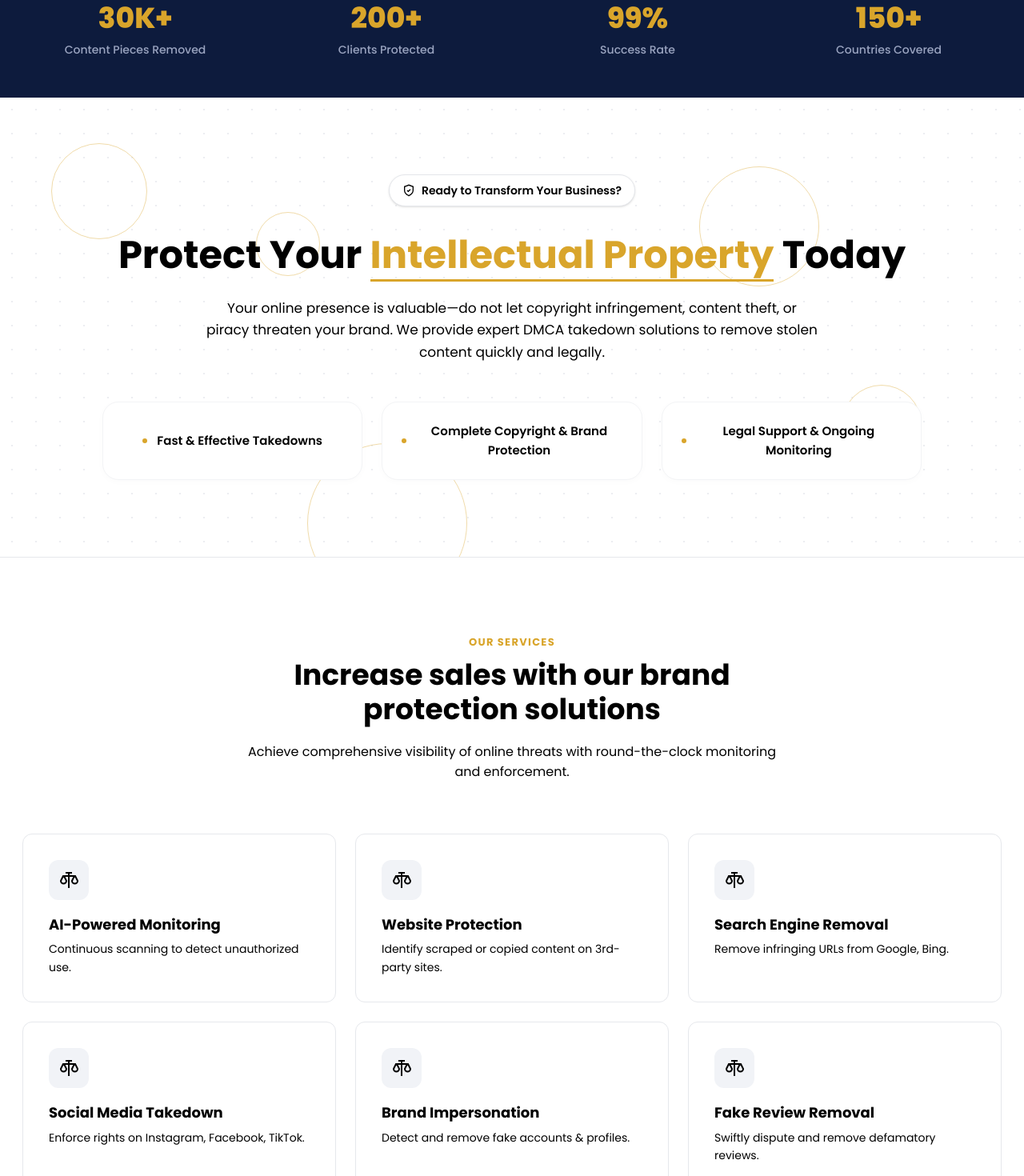
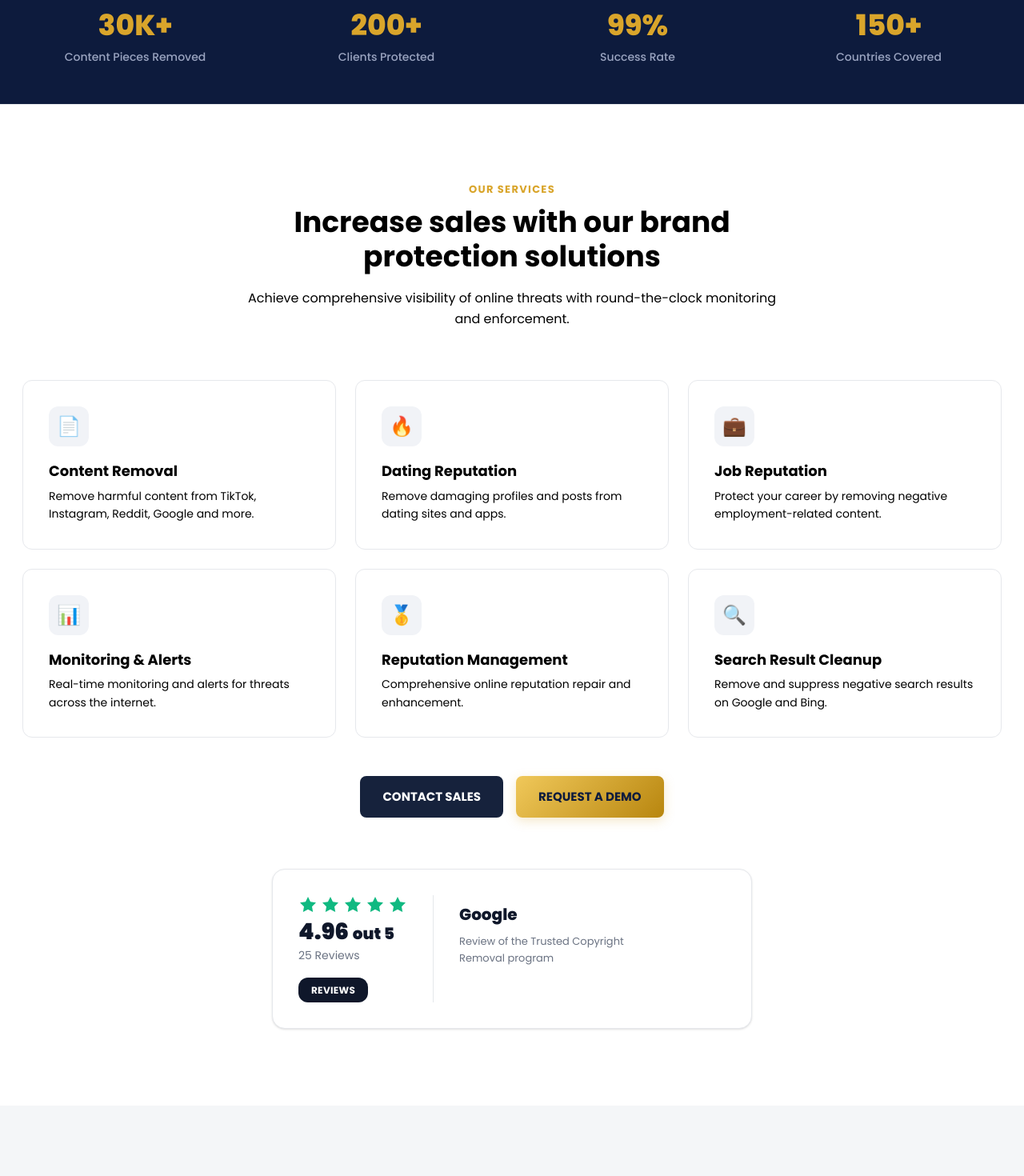
Before and after one commit to muhammadhammad249/Repukeel, a Next.js app in the folder frontend/: page / in a window 1280 px wide. Shown: the part 1060-2530 px from the top of the page at 80% size. Built offline with nearby package versions, Linux system fonts and the light colour scheme.

Commit message:
remove bugs

```diff
--- a/frontend/src/app/components/Footer.tsx
+++ b/frontend/src/app/components/Footer.tsx
@@ -35,9 +35,9 @@ export default function Footer() {
                 </span>
 
                 <span className="text-[13px] font-[500] text-[#c8d0e7] leading-snug">
-                  Online Copyright & Brand
+                  Online Reputation Management and
                   <br />
-                  Protection Solutions
+                  Brand Protection Solutions
                 </span>
               </div>
             </Link>
@@ -336,7 +336,7 @@ export default function Footer() {
                   </span>
 
                   <span>
-                    I-8 Markaz Islamabad, Pakistan
+                    P33H+GVV, G-7/4, Islamabad, Pakistan
                   </span>
                 </div>
               </li>
@@ -385,14 +385,8 @@ export default function Footer() {
 
                 <div className="flex items-center gap-2">
                   <span className="text-white">
-                    <svg
-                      viewBox="0 0 24 24"
-                      fill="none"
-                      stroke="currentColor"
-                      strokeWidth="2"
-                      className="w-5 h-5"
-                    >
-                      <path d="M22 16.92v3a2 2 0 0 1-2.18 2 19.79 19.79 0 0 1-8.63-3.07 19.5 19.5 0 0 1-6-6 19.79 19.79 0 0 1-3.07-8.67A2 2 0 0 1 4.11 2h3a2 2 0 0 1 2 1.72 12.84 12.84 0 0 0 .7 2.81 2 2 0 0 1-.45 2.11L8.09 9.91a16 16 0 0 0 6 6l1.27-1.27a2 2 0 0 1 2.11-.45 12.84 12.84 0 0 0 2.81.7A2 2 0 0 1 22 16.92z" />
+                    <svg viewBox="0 0 24 24" fill="currentColor" className="w-5 h-5 text-green-400">
+                      <path d="M17.472 14.382c-.297-.149-1.758-.867-2.03-.967-.273-.099-.471-.148-.67.15-.197.297-.767.966-.94 1.164-.173.199-.347.223-.644.075-.297-.15-1.255-.463-2.39-1.475-.883-.788-1.48-1.761-1.653-2.059-.173-.297-.018-.458.13-.606.134-.133.298-.347.446-.52.149-.174.198-.298.298-.497.099-.198.05-.371-.025-.52-.075-.149-.669-1.612-.916-2.207-.242-.579-.487-.5-.669-.51-.173-.008-.371-.01-.57-.01-.198 0-.52.074-.792.372-.272.297-1.04 1.016-1.04 2.479 0 1.462 1.065 2.875 1.213 3.074.149.198 2.096 3.2 5.077 4.487.709.306 1.262.489 1.694.625.712.227 1.36.195 1.871.118.571-.085 1.758-.719 2.006-1.413.248-.694.248-1.289.173-1.413-.074-.124-.272-.198-.57-.347m-5.421 7.403h-.004a9.87 9.87 0 01-5.031-1.378l-.361-.214-3.741.982.998-3.648-.235-.374a9.86 9.86 0 01-1.51-5.26c.001-5.45 4.436-9.884 9.888-9.884 2.64 0 5.122 1.03 6.988 2.898a9.825 9.825 0 012.893 6.994c-.003 5.45-4.437 9.884-9.885 9.884m8.413-18.297A11.815 11.815 0 0012.05 0C5.495 0 .16 5.335.157 11.892c0 2.096.547 4.142 1.588 5.945L.057 24l6.305-1.654a11.882 11.882 0 005.683 1.448h.005c6.554 0 11.89-5.335 11.893-11.893a11.821 11.821 0 00-3.48-8.413z"/>
                     </svg>
                   </span>
 
@@ -588,11 +582,11 @@ export default function Footer() {
         <div className="text-center text-[13px] text-gray-400 flex flex-col gap-2 items-center justify-center">
 
           <p>
-            &copy; 2019 - {new Date().getFullYear()} Repukeel / Digital DMCA. All rights reserved.
+            RepuKeel - Online Reputation Management company. All Right Reserved
           </p>
 
           <p>
-            Professional DMCA Takedown Service & Digital Brand Protection
+            Professional Reputation Management Service and Digital Brand Protection
           </p>
 
           <div className="flex gap-4 mt-2">
--- a/frontend/src/app/components/RemoveRequestButton.tsx
+++ b/frontend/src/app/components/RemoveRequestButton.tsx
@@ -35,9 +35,9 @@ export default function RemoveRequestButton({ serviceName }: { serviceName: stri
     <>
       <button
         onClick={() => setOpen(true)}
-        className="w-full sm:w-auto bg-[#1e3a8a] text-white font-bold uppercase px-6 py-4 rounded-xl shadow-lg hover:shadow-xl hover:bg-[#152c6e] transition-all text-[14px] sm:text-[15px]"
+        className="w-full sm:w-auto bg-[#1e3a8a] text-white font-bold uppercase px-6 py-4 rounded-xl shadow-lg hover:shadow-xl hover:bg-[#152c6e] transition-all text-[14px] sm:text-[15px] mb-8"
       >
-        Remove My {serviceName} Post Now
+        Remove My {serviceName.replace(/\s*Removal\s*$/i, '').trim()}
       </button>
 
       {open && (
--- a/frontend/src/app/page.tsx
+++ b/frontend/src/app/page.tsx
@@ -24,15 +24,14 @@ export default function Home() {
               Professional DMCA Protection Service
             </div>
 
-            <h1 className="text-5xl md:text-6xl lg:text-[72px] font-[900] leading-[1.05] tracking-tight mb-8 text-[#111827]">
-              Protect Your<br/>
-              <span className="text-[#d4af37]">Digital Content</span><br/>
-              From Copyright<br/>
-              Theft
+            <h1 className="text-4xl md:text-5xl lg:text-6xl font-[900] leading-[1.05] tracking-tight mb-8 text-[#111827]">
+              Best Online<br/>
+              <span className="text-[#d4af37]">Reputation Management</span><br/>
+              Company<br/>
+              WorldWide
             </h1>
             <p className="text-[17px] text-[#4b5563] mb-10 max-w-lg leading-relaxed">
-              Fast, effective DMCA takedown service with a 24-48 hour response time.
-              We protect your intellectual property from piracy and unauthorized use across all platforms.
+              At RepuKeel Reputation, we remove harmful online content, repair search results, and protect your reputation — fast, confidentially, and with proven results.
             </p>
 
             <div className="flex flex-col sm:flex-row gap-4 mb-10">
@@ -171,51 +170,6 @@ export default function Home() {
         </div>
       </section>
 
-      {/* ================= PROTECT YOUR IP SECTION (Redesigned) ================= */}
-      <section className="relative w-full bg-white py-24 overflow-hidden">
-        {/* Faint Dotted Grid Background */}
-        <div className="absolute inset-0 opacity-[0.4]" style={{ backgroundImage: 'radial-gradient(#d1d5db 1px, transparent 1px)', backgroundSize: '30px 30px' }}></div>
-
-        {/* Floating Empty Gold Rings */}
-        <div className="absolute top-[10%] left-[5%] w-[120px] h-[120px] border border-[var(--gold)] opacity-40 rounded-full pointer-events-none"></div>
-        <div className="absolute top-[25%] left-[25%] w-[80px] h-[80px] border border-[var(--gold)] opacity-40 rounded-full pointer-events-none"></div>
-        <div className="absolute top-[15%] right-[20%] w-[150px] h-[150px] border border-[var(--gold)] opacity-40 rounded-full pointer-events-none"></div>
-        <div className="absolute bottom-[20%] right-[10%] w-[100px] h-[100px] border border-[var(--gold)] opacity-40 rounded-full pointer-events-none"></div>
-        <div className="absolute bottom-[-10%] left-[30%] w-[200px] h-[200px] border border-[var(--gold)] opacity-40 rounded-full pointer-events-none"></div>
-
-        <div className="container relative z-10 flex flex-col items-center text-center">
-
-          <div className="inline-flex items-center gap-2 bg-white border border-[#e5e7eb] rounded-full px-4 py-2 text-[14px] font-[600] text-[var(--text-heading)] mb-8 shadow-sm">
-            <svg viewBox="0 0 24 24" fill="none" stroke="currentColor" strokeWidth="2" className="w-4 h-4"><path d="M12 22s8-4 8-10V5l-8-3-8 3v7c0 6 8 10 8 10z"/><path d="M9 12l2 2 4-4"/></svg>
-            Ready to Transform Your Business?
-          </div>
-
-          <h2 className="text-4xl md:text-5xl font-[800] mb-6 text-[var(--text-heading)]">
-            Protect Your <span className="text-[var(--gold)] relative inline-block">
-              Intellectual Property
-              <div className="absolute bottom-[-4px] left-0 w-full h-[3px] bg-[var(--gold)]"></div>
-            </span> Today
-          </h2>
-
-          <p className="text-[17px] text-[var(--text-body)] mb-12 max-w-3xl leading-relaxed">
-            Your online presence is valuable&mdash;do not let copyright infringement, content theft, or piracy threaten your brand. We provide expert DMCA takedown solutions to remove stolen content quickly and legally.
-          </p>
-
-          <div className="grid grid-cols-1 md:grid-cols-3 gap-6 w-full max-w-5xl">
-            {[
-              'Fast & Effective Takedowns',
-              'Complete Copyright & Brand Protection',
-              'Legal Support & Ongoing Monitoring'
-            ].map((ft, i) => (
-              <div key={i} className="bg-white border border-[#f3f4f6] rounded-xl p-6 shadow-[0_2px_10px_rgba(0,0,0,0.02)] flex items-center justify-center gap-3">
-                <div className="w-1.5 h-1.5 rounded-full bg-[var(--gold)] flex-shrink-0"></div>
-                <span className="font-[600] text-[15px] text-[var(--text-heading)]">{ft}</span>
-              </div>
-            ))}
-          </div>
-
-        </div>
-      </section>
 
       {/* ================= SERVICES SECTION ================= */}
       <section id="services" className="w-full bg-white py-24 border-t border-[var(--border-light)]">
@@ -233,28 +187,28 @@ export default function Home() {
           </motion.div>
 
           <div className="grid grid-cols-1 md:grid-cols-2 lg:grid-cols-3 gap-6 mb-12">
-            {/* Rendering 6 sample cards for layout matching */}
             {[
-              { title: 'AI-Powered Monitoring', desc: 'Continuous scanning to detect unauthorized use.' },
-              { title: 'Website Protection', desc: 'Identify scraped or copied content on 3rd-party sites.' },
-              { title: 'Search Engine Removal', desc: 'Remove infringing URLs from Google, Bing.' },
-              { title: 'Social Media Takedown', desc: 'Enforce rights on Instagram, Facebook, TikTok.' },
-              { title: 'Brand Impersonation', desc: 'Detect and remove fake accounts & profiles.' },
-              { title: 'Fake Review Removal', desc: 'Swiftly dispute and remove defamatory reviews.' }
-            ].map((svc, i) => (
+              { slug: 'content-removal', name: 'Content Removal', icon: '📄', desc: 'Remove harmful content from TikTok, Instagram, Reddit, Google and more.' },
+              { slug: 'dating-reputation', name: 'Dating Reputation', icon: '🔥', desc: 'Remove damaging profiles and posts from dating sites and apps.' },
+              { slug: 'job-reputation', name: 'Job Reputation', icon: '💼', desc: 'Protect your career by removing negative employment-related content.' },
+              { slug: 'monitoring-alerts', name: 'Monitoring & Alerts', icon: '📊', desc: 'Real-time monitoring and alerts for threats across the internet.' },
+              { slug: 'reputation-management', name: 'Reputation Management', icon: '🥇', desc: 'Comprehensive online reputation repair and enhancement.' },
+              { slug: 'search-result-cleanup', name: 'Search Result Cleanup', icon: '🔍', desc: 'Remove and suppress negative search results on Google and Bing.' },
+            ].map((cat, i) => (
               <motion.div
                 key={i}
                 initial={{ opacity: 0, scale: 0.95, y: 20 }}
                 whileInView={{ opacity: 1, scale: 1, y: 0 }}
                 viewport={{ once: true, margin: "-50px" }}
                 transition={{ duration: 0.5, delay: i * 0.1 }}
-                className="card-light flex flex-col"
               >
-                <div className="icon-box-light mb-6">
-                  <svg viewBox="0 0 24 24" fill="none" stroke="currentColor" strokeWidth="2" className="w-6 h-6"><path d="M12 2v20M5 7l-3 6a3.5 3.5 0 0 0 7 0l-3-6zM19 7l-3 6a3.5 3.5 0 0 0 7 0l-3-6zM5 7h14M8 3h8"/></svg>
-                </div>
-                <h4 className="text-[18px] font-[700] text-[var(--text-heading)] mb-2">{svc.title}</h4>
-                <p className="text-[14px] text-[var(--text-body)]">{svc.desc}</p>
+                <Link href={`/${cat.slug}`} className="card-light flex flex-col h-full hover:shadow-lg hover:-translate-y-1 transition-all duration-300 block">
+                  <div className="icon-box-light mb-6 text-2xl flex items-center justify-center">
+                    {cat.icon}
+                  </div>
+                  <h4 className="text-[18px] font-[700] text-[var(--text-heading)] mb-2">{cat.name}</h4>
+                  <p className="text-[14px] text-[var(--text-body)]">{cat.desc}</p>
+                </Link>
               </motion.div>
             ))}
           </div>
--- a/frontend/src/app/protection/page.tsx
+++ b/frontend/src/app/protection/page.tsx
@@ -37,7 +37,7 @@ export default function ProtectionPage() {
               <p className="text-[15px] text-[var(--text-body)] mb-8 flex-1">
                 Found your content stolen? Submit the details and our legal team will issue a takedown notice immediately.
               </p>
-              <Link href="/contact" className="text-[var(--gold)] font-[700] text-[15px] hover:underline flex items-center gap-1">
+              <Link href="/contact" className="bg-[var(--gold)] text-white font-[700] text-[15px] px-6 py-3 rounded-lg hover:bg-[#c99a2b] transition-colors flex items-center justify-center gap-1 mt-auto self-start">
                 Start now &rarr;
               </Link>
             </div>
@@ -51,7 +51,7 @@ export default function ProtectionPage() {
               <p className="text-[15px] text-[var(--text-body)] mb-8 flex-1">
                 Log in to your secure dashboard to view live updates on your active takedown requests and manage your account.
               </p>
-              <Link href="/login" className="text-[var(--gold)] font-[700] text-[15px] hover:underline flex items-center gap-1">
+              <Link href="/login" className="bg-[var(--gold)] text-white font-[700] text-[15px] px-6 py-3 rounded-lg hover:bg-[#c99a2b] transition-colors flex items-center justify-center gap-1 mt-auto self-start">
                 Log in &rarr;
               </Link>
             </div>
```
Also changed, not shown: frontend/src/app/components/BlueCtaBand.tsx (+7 -5 lines), frontend/src/app/contact/page.tsx (+7 -5 lines), frontend/src/app/login/page.tsx (+4 -8 lines), frontend/src/app/pricing/page.tsx (+46 -2 lines).
